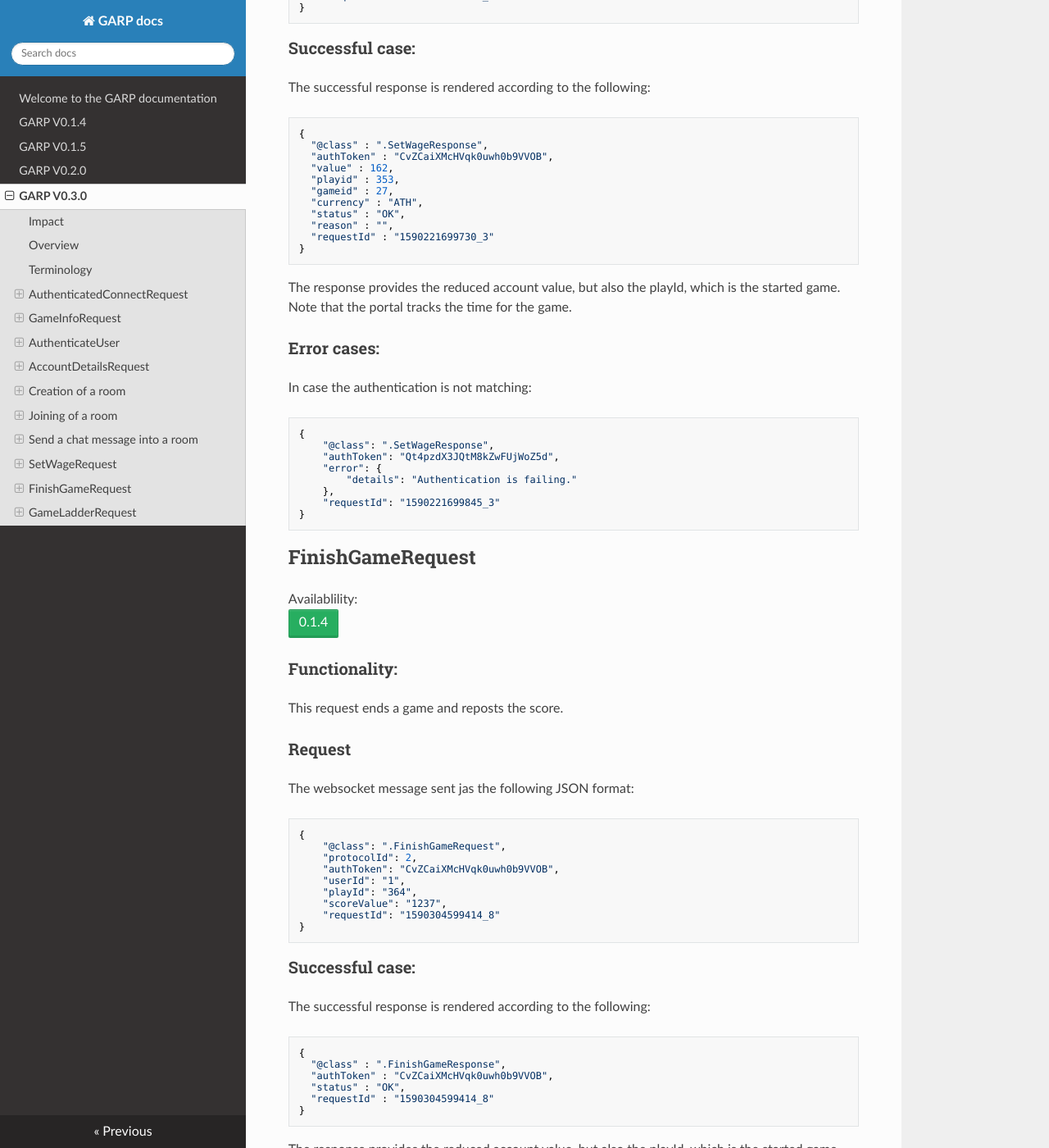
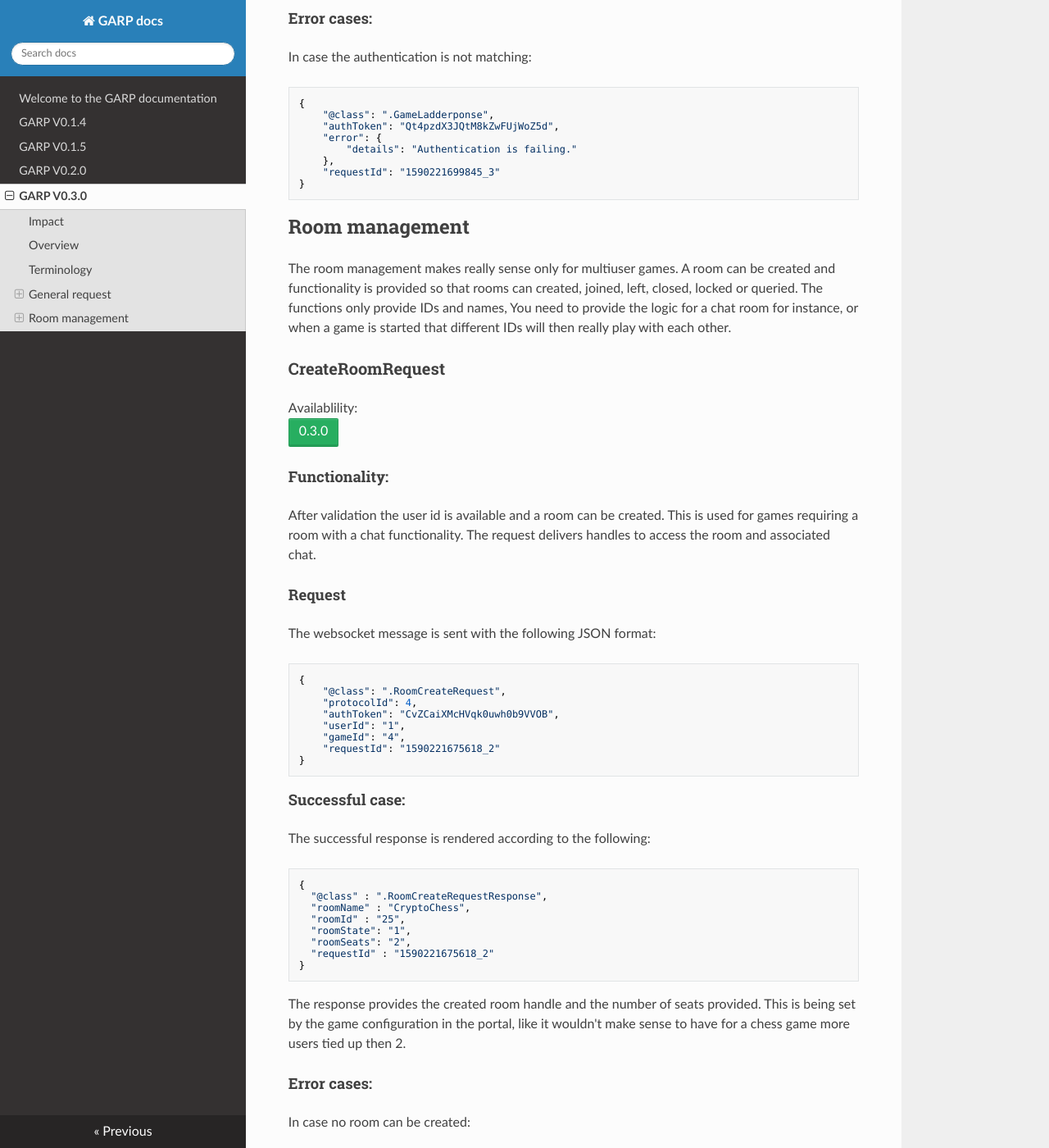
Before and after one commit to garpofficial/garp.readthedocs.io, an MkDocs documentation site: the page built from docs/garp_v030.md, in a window 1280 px wide and 1400 px high, scrolled down 9400 px. Shown: the whole window at 82% size. Built offline with MkDocs 1.6.1, drawn with Linux system fonts in a browser that asks for light colours; nearby versions of some CDN libraries; some of the changed text lies outside the part shown.

Commit message:
Update for v0.3.0

```diff
--- a/docs/garp_v030.md
+++ b/docs/garp_v030.md
@@ -3,11 +3,16 @@
 This version is not yet released and corresponds protocol id 4
 
 ## Impact
-* Introduction of multiplayer functionality into the GARP framework
+* Introduction of multiplayer functionality into the GARP framework. Multiplayers are
+brought together via rooms.
 
 * New message [RoomCreateRequest](#RoomCreateRequest)
 * New message [RoomJoinRequest](#RoomJoinRequest)
-* New message [RoomChatRequest](#RoomChatRequest)
+* New message [LeaveRoomRequest](#LeaveRoomRequest)
+* New message [QueryRoomRequest](#QueryRoomRequest)
+* New message [ResolveRoomRequest](#ResolveRoomRequest)
+
+* New message [MessageGameRequest](#MessageGameRequest)
 
 Which SW modules are available can be
 found [here](gamedev_modules/).
@@ -29,11 +34,12 @@ updated (2nd and following entries).
 
 means then introduced in 0.1.4 and updated in 0.2.0.
 
-## AuthenticatedConnectRequest
-### Availablility:
+## General request
+### AuthenticatedConnectRequest
+#### Availablility:
 <button type="button" class="btn btn-primary">0.1.4</button>
 
-### Functionality:
+#### Functionality:
 This function is a mandatory start of all communication with the websocket.
 It is invoked with a websocket address url constructed in the following way:
 
@@ -47,7 +53,7 @@ Once that has happened there will be a a back and forth communication
 ensuring that the game is authenticated. If the communication is successful
 the wss protocol will reply a session ID which is stored as a state.
 
-### Successful case:
+#### Successful case:
 The case is successful when the GARP protocol returns a session ID
 
     {
@@ -56,7 +62,7 @@ The case is successful when the GARP protocol returns a session ID
         "requestId": "0"
     }
 
-### Error cases:
+#### Error cases:
 A single error case can occure, when the <GAMETOKENID> cannot be found.
 
     {
@@ -65,18 +71,18 @@ A single error case can occure, when the <GAMETOKENID> cannot be found.
     	"requestId ": "0"
     }
 
-## GameInfoRequest
-### Availablility:
+### GameInfoRequest
+#### Availablility:
 <button type="button" class="btn btn-primary">0.1.4</button>
 <button type="button" class="btn btn-secondary">0.2.0</button>
 
-### Functionality:
+#### Functionality:
 This function can be called after AuthenticatedConnectRequest and the
 response provides game related information which could be displayed at the
 login window. It contains game data, including how many games are currently ongoing,
 which is a valuable teaser for Your login / registeration screen.
 
-### Request
+#### Request
 The websocket message sent has the following JSON format:
 
     {
@@ -87,7 +93,7 @@ The websocket message sent has the following JSON format:
     }
 
 
-### Successful case:
+#### Successful case:
 The case is successful when the GARP protocol returns game related data
 
     {
@@ -115,7 +121,7 @@ and also game related information like:
     scheme: How much of the pot is distributed to the payers
 
 
-### Error cases:
+#### Error cases:
 A single error case can occure, when the <GAMETOKENID> cannot be found.
 
     {
@@ -124,16 +130,16 @@ A single error case can occure, when the <GAMETOKENID> cannot be found.
     	"requestId ": "0"
     }
 
-## AuthenticateUser
+### AuthenticateUser
 Availablility:
 <button type="button" class="btn btn-primary">0.1.4</button>
 <button type="button" class="btn btn-primary">0.2.0</button>
 <button type="button" class="btn btn-primary">0.3.0</button>
 
-### Functionality:
+#### Functionality:
 This request sends user credentials for validation by the portal.
 
-### Request
+#### Request
 The websocket message sent jas the following JSON format:
 
     {
@@ -145,7 +151,7 @@ The websocket message sent jas the following JSON format:
     	"requestId": "1590177530798_1"
     }
 
-### Successful case:
+#### Successful case:
 The successful response is rendered according to the following:
 
     {
@@ -182,7 +188,7 @@ If there are rooms allicated, then it contains the roomid, the roomname, and a 6
 called roomserial.
 
 
-### Error cases:
+#### Error cases:
 In case the api key is not matching:
 
     {
@@ -205,15 +211,15 @@ In case of a user / password mismatch:
         "requestId": "1590177530798_1"
     }
 
-## AccountDetailsRequest
+### AccountDetailsRequest
 Availablility:
 <button type="button" class="btn btn-primary">0.1.4</button>
 <button type="button" class="btn btn-secondary">0.2.0</button>
 
-### Functionality:
+#### Functionality:
 After validation the user id is available and more information can be requested.
 
-### Request
+#### Request
 The websocket message sent jas the following JSON format:
 
     {
@@ -224,7 +230,7 @@ The websocket message sent jas the following JSON format:
     	"requestId": "1590221675618_2"
     }
 
-### Successful case:
+#### Successful case:
 The successful response is rendered according to the following:
 
     {
@@ -237,7 +243,7 @@ The successful response is rendered according to the following:
 The response provides essential information how much value of currencies is available.
 This amount needs to be checked when the user makes a wage.
 
-### Error cases:
+#### Error cases:
 In case the authentication is not matching:
 
     {
@@ -249,153 +255,18 @@ In case the authentication is not matching:
     	"requestId": "1590177530798_1"
     }
 
-## Creation of a room
-Availablility:
-<button type="button" class="btn btn-primary">0.3.0</button>
-
-### Functionality:
-After validation the user id is available and a room can be created. This is used for
-games requiring a room with a chat functionality. The request delivers handles to
-access the room and associated chat.
-
-### Request
-The websocket message is sent with the following JSON format:
-
-    {
-        "@class": ".RoomCreateRequest",
-        "protocolId": 4,
-    	"authToken": "CvZCaiXMcHVqk0uwh0b9VVOB",
-    	"userId": "1",
-    	"gameId": "4",
-    	"requestId": "1590221675618_2"
-    }
-
-### Successful case:
-The successful response is rendered according to the following:
-
-    {
-      "@class" : ".RoomCreateRequestResponse",
-      "roomName" : "CryptoChess",
-      "roomId" : "25",
-      "roomState": "1",
-      "requestId" : "1590221675618_2"
-    }
-
-The response provides the created room handle.
-
-### Error cases:
-In case no room can be created:
-
-    {
-    	"@class": ".RoomCreateRequestResponse",
-    	"authToken": "Qt4pzdX3JQtM8kZwFUjWoZ5d",
-    	"error": {
-    		"details": "Room cannot be created."
-    	},
-    	"requestId": "1590177530798_1"
-    }
-
-## Joining of a room
-Availablility:
-<button type="button" class="btn btn-primary">0.3.0</button>
-
-### Functionality:
-After validation the user id is available and a room can be joined. This is
-used for games requiring a room with a chat functionality. The request joins an
-existing room. The k
-
-### Request
-The websocket message is sent with the following JSON format:
-
-    {
-        "@class": ".RoomJoinRequest",
-        "protocolId": 4,
-    	"authToken": "CvZCaiXMcHVqk0uwh0b9VVOB",
-    	"userId": "1",
-    	"roomId": "4",
-    	"requestId": "1590221675618_2"
-    }
-
-### Successful case:
-The successful response is rendered according to the following:
-
-    {
-      "@class" : ".RoomJoinRequestResponse",
-      "roomName" : "CryptoChess",
-      "roomId" : "25",
-      "roomState": "1",
-      "requestId" : "1590221675618_2"
-    }
-
-The response provides the created room handle.
-
-### Error cases:
-In case no room can be created:
-
-    {
-    	"@class": ".RoomJoinRequestResponse",
-    	"authToken": "Qt4pzdX3JQtM8kZwFUjWoZ5d",
-    	"error": {
-    		"details": "Room cannot be joined."
-    	},
-    	"requestId": "1590177530798_1"
-    }
-
-## Send a chat message into a room
-Availablility:
-<button type="button" class="btn btn-primary">0.3.0</button>
-
-### Functionality:
-After room creation or joining a room the user can send a message
-which is then sent to all participants in the room.
-
-### Request
-The websocket message is sent with the following JSON format:
-
-    {
-        "@class": ".SendChatRequest",
-        "protocolId": 4,
-    	"authToken": "CvZCaiXMcHVqk0uwh0b9VVOB",
-    	"userId": "1",
-    	"roomId": "25"
-    	"msg": "4",
-    	"requestId": "1590221675618_2"
-    }
-
-### Successful case:
-The successful response is rendered according to the following:
-
-    {
-      "@class" : ".SendChatRequestResponse",
-      "requestId" : "1590221675618_2"
-    }
-
-The response provides the created room handle.
-
-### Error cases:
-In case no room can be created:
-
-    {
-    	"@class": ".SendChatRequestResponse",
-    	"authToken": "CvZCaiXMcHVqk0uwh0b9VVO",
-    	"error": {
-    		"details": "Message cannot be sent."
-    	},
-    	"requestId": "1590221675618_2"
-    }
 
 
-
-## SetWageRequest
+### SetWageRequest
 Availablility:
 <button type="button" class="btn btn-primary">0.1.4</button>
 <button type="button" class="btn btn-secondary">0.2.0</button>
 
-### Functionality:
+#### Functionality:
 This request sets the wage and should be the trigger for game start. This will trigger
 on the portal side to move the wage value from the user hot account to the gaming pot.
 
-### Request
+#### Request
 The websocket message sent jas the following JSON format:
 
     {
@@ -410,7 +281,7 @@ The websocket message sent jas the following JSON format:
     	"requestId": "1590221699730_3"
     }
 
-### Successful case:
+#### Successful case:
 The successful response is rendered according to the following:
 
     {
@@ -430,7 +301,7 @@ game. Note that the portal tracks the time for the game.
 
 
 
-### Error cases:
+#### Error cases:
 In case the authentication is not matching:
 
     {
@@ -442,14 +313,14 @@ In case the authentication is not matching:
     	"requestId": "1590221699845_3"
     }
 
-## FinishGameRequest
+### FinishGameRequest
 Availablility:
 <button type="button" class="btn btn-primary">0.1.4</button>
 
-### Functionality:
+#### Functionality:
 This request ends a game and reposts the score.
 
-### Request
+#### Request
 The websocket message sent jas the following JSON format:
 
     {
@@ -461,7 +332,7 @@ The websocket message sent jas the following JSON format:
         "scoreValue": "1237",
         "requestId": "1590304599414_8"
     }
-### Successful case:
+#### Successful case:
 The successful response is rendered according to the following:
 
     {
@@ -475,7 +346,7 @@ game. Note that the portal tracks the time for the game.
 
 
 
-### Error cases:
+#### Error cases:
 In case the authentication is not matching:
 
     {
@@ -499,15 +370,15 @@ In case the playId is not set:
     }
 
 
-## GameLadderRequest
+### GameLadderRequest
 Availablility:
 <button type="button" class="btn btn-primary">0.1.4</button>
 <button type="button" class="btn btn-secondary">0.2.0</button>
 
-### Functionality:
+#### Functionality:
 This request triggers a game ladder request.
 
-### Request
+#### Request
 The websocket message sent jas the following JSON format:
 
     {
@@ -520,7 +391,7 @@ The websocket message sent jas the following JSON format:
         "requestId": "1590265383100_5"
     }
 
-### Successful case:
+#### Successful case:
 The successful response is rendered according to the following:
 
     {
@@ -565,7 +436,7 @@ The successful response is rendered according to the following:
 
 
 
-### Error cases:
+#### Error cases:
 In case the authentication is not matching:
 
     {
@@ -576,3 +447,193 @@ In case the authentication is not matching:
     	},
     	"requestId": "1590221699845_3"
     }
+
+## Room management
+The room management makes really sense only for multiuser games. A room can be created
+and functionality is provided so that rooms can created, joined, left, closed, locked or
+queried. The functions only provide IDs and names, You need to provide the logic for a
+chat room for instance, or when a game is started that different IDs will then really
+play with each other.
+
+### CreateRoomRequest
+Availablility:
+<button type="button" class="btn btn-primary">0.3.0</button>
+
+#### Functionality:
+After validation the user id is available and a room can be created. This is used for
+games requiring a room with a chat functionality. The request delivers handles to
+access the room and associated chat.
+
+#### Request
+The websocket message is sent with the following JSON format:
+
+    {
+        "@class": ".RoomCreateRequest",
+        "protocolId": 4,
+    	"authToken": "CvZCaiXMcHVqk0uwh0b9VVOB",
+    	"userId": "1",
+    	"gameId": "4",
+    	"requestId": "1590221675618_2"
+    }
+
+#### Successful case:
+The successful response is rendered according to the following:
+
+    {
+      "@class" : ".RoomCreateRequestResponse",
+      "roomName" : "CryptoChess",
+      "roomId" : "25",
+      "roomState": "1",
+      "roomSeats": "2",
+      "requestId" : "1590221675618_2"
+    }
+
+The response provides the created room handle and the number of seats provided.
+This is being set by the game configuration in the portal, like it wouldn't make
+sense to have for a chess game more users tied up then 2.
+
+#### Error cases:
+In case no room can be created:
+
+    {
+    	"@class": ".RoomCreateRequestResponse",
+    	"authToken": "Qt4pzdX3JQtM8kZwFUjWoZ5d",
+    	"error": {
+    		"details": "Room cannot be created."
+    	},
+    	"requestId": "1590177530798_1"
+    }
+
+### JoinRoomRequest
+Availablility:
+<button type="button" class="btn btn-primary">0.3.0</button>
+
+#### Functionality:
+After validation the user id is available and a room can be joined. This is
+used for games requiring a room with a chat functionality. The request joins an
+existing room. The k
+
+#### Request
+The websocket message is sent with the following JSON format:
+
+    {
+        "@class": ".JoinRoomRequest",
+        "protocolId": 4,
+    	"authToken": "CvZCaiXMcHVqk0uwh0b9VVOB",
+    	"userId": "1",
+    	"roomId": "4",
+    	"requestId": "1590221675618_2"
+    }
+
+#### Successful case:
+The successful response is rendered according to the following:
+
+    {
+      "@class" : ".JoinRoomRequestResponse",
+      "roomName" : "CryptoChess",
+      "roomId" : "25",
+      "roomState": "1",
+      "requestId" : "1590221675618_2"
+    }
+
+The response provides the created room handle.
+
+#### Error cases:
+In case no room can be created:
+
+    {
+    	"@class": ".JoinRoomRequestResponse",
+    	"authToken": "Qt4pzdX3JQtM8kZwFUjWoZ5d",
+    	"error": {
+    		"details": "Room cannot be joined."
+    	},
+    	"requestId": "1590177530798_1"
+    }
+
+### LockRoomRequest
+Availablility:
+<button type="button" class="btn btn-primary">0.3.0</button>
+
+#### Functionality:
+The user can close a room to limit the number of participants.
+This message does just that.
+
+#### Request
+The websocket message is sent with the following JSON format:
+
+    {
+        "@class": ".LockRoomRequest",
+        "protocolId": 4,
+    	"authToken": "CvZCaiXMcHVqk0uwh0b9VVOB",
+    	"userId": "1",
+    	"roomId": "4",
+    	"requestId": "1590221675618_2"
+    }
+
+#### Successful case:
+The successful response is rendered according to the following:
+
+    {
+      "@class" : ".LockRoomRequestResponse",
+      "roomName" : "CryptoChess",
+      "roomId" : "25",
+      "roomState": "2",
+      "requestId" : "1590221675618_2"
+    }
+
+The response provides the created room handle.
+
+#### Error cases:
+In case no room can be created:
+
+    {
+    	"@class": ".LockRoomRequestResponse",
+    	"authToken": "Qt4pzdX3JQtM8kZwFUjWoZ5d",
+    	"error": {
+    		"details": "Room cannot be joined."
+    	},
+    	"requestId": "1590177530798_1"
+    }
+
+### CloseRoomRequest
+Availablility:
+<button type="button" class="btn btn-primary">0.3.0</button>
+
+#### Functionality:
+After room creation or joining a room the user can send a message
+which is then sent to all participants in the room.
+
+#### Request
+The websocket message is sent with the following JSON format:
+
+    {
+        "@class": ".SendChatRequest",
+        "protocolId": 4,
+    	"authToken": "CvZCaiXMcHVqk0uwh0b9VVOB",
+    	"userId": "1",
+    	"roomId": "25"
+    	"msg": "4",
+    	"requestId": "1590221675618_2"
+    }
+
+#### Successful case:
+The successful response is rendered according to the following:
+
+    {
+      "@class" : ".SendChatRequestResponse",
+      "requestId" : "1590221675618_2"
+    }
+
+The response provides the created room handle.
+
+#### Error cases:
+In case no room can be created:
+
+    {
+    	"@class": ".SendChatRequestResponse",
+    	"authToken": "CvZCaiXMcHVqk0uwh0b9VVO",
+    	"error": {
+    		"details": "Message cannot be sent."
+    	},
+    	"requestId": "1590221675618_2"
+    }
```
